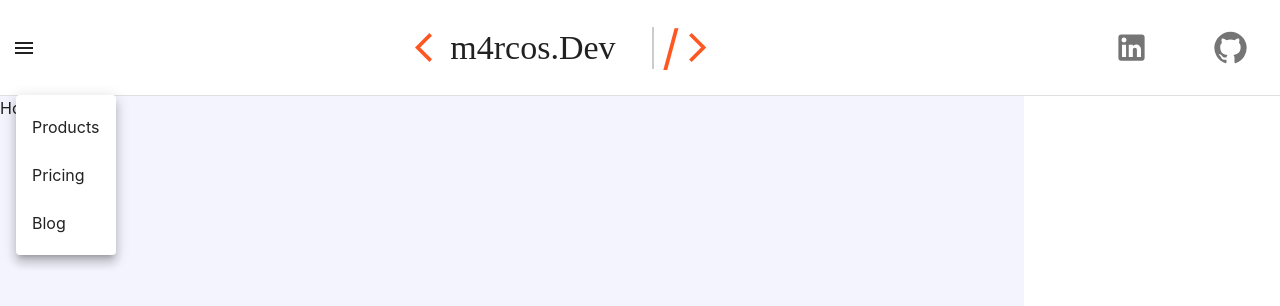
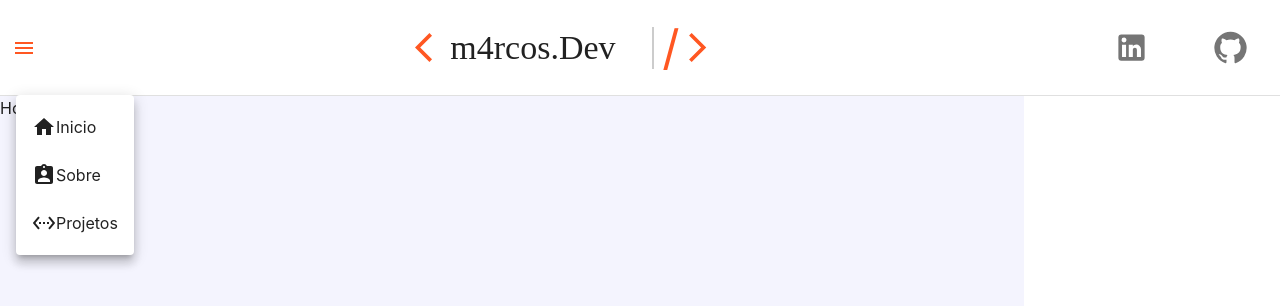
Before and after one commit to m4rcos-dev/m4rcos-dev.github.io, a React (Create React App) app in the folder portfolio/: page / in a window 1280 px wide. Both pictures are taken after a click on the button "account of current user". Shown: the top 306 px of the page. Built offline with nearby package versions, Linux system fonts and the light colour scheme; a small style sheet from the web is missing.

Commit message:
Personaliza NavAppBar e NavDrawer

```diff
--- a/portfolio/src/components/NavAppBar.js
+++ b/portfolio/src/components/NavAppBar.js
@@ -1,12 +1,29 @@
 import React from "react";
 import Box from '@mui/material/Box';
 import IconButton from '@mui/material/IconButton';
-import Typography from '@mui/material/Typography';
 import Menu from '@mui/material/Menu';
 import MenuIcon from '@mui/icons-material/Menu';
 import MenuItem from '@mui/material/MenuItem';
+import HomeIcon from '@mui/icons-material/Home';
+import AssignmentIndIcon from '@mui/icons-material/AssignmentInd';
+import SettingsEthernetIcon from '@mui/icons-material/SettingsEthernet';
+import { styled } from "@mui/material";
 
-const pages = ['Products', 'Pricing', 'Blog'];
+const arrayNavLinksText = ['Inicio', 'Sobre', 'Projetos'];
+const arrayIcons = [
+  <HomeIcon fontSize="medium" />,
+  <AssignmentIndIcon fontSize="medium" />,
+  <SettingsEthernetIcon fontSize="medium" />
+];
+
+const MenuItemCustom = styled(MenuItem)`
+${({ theme }) => `
+cursor: crosshair;
+&:hover {
+  color: ${theme.palette.alternateColor1.main};
+}
+`}
+`
 
 const NavAppBar = () => {
   const [anchorElNav, setAnchorElNav] = React.useState(null);
@@ -19,7 +36,7 @@ const NavAppBar = () => {
     setAnchorElNav(null);
   };
   return (
-      <Box sx={{ display: 'flex'}}>
+    <Box sx={{ display: 'flex' }}>
       <IconButton
         size="large"
         aria-label="account of current user"
@@ -28,7 +45,7 @@ const NavAppBar = () => {
         onClick={handleOpenNavMenu}
         color="inherit"
       >
-          <MenuIcon />
+        <MenuIcon sx={{ color: 'alternateColor1.main'}}/>
       </IconButton>
       <Menu
         id="menu-appbar"
@@ -48,10 +65,11 @@ const NavAppBar = () => {
           display: { xs: 'block', md: 'none' },
         }}
       >
-          {pages.map((page) => (
-            <MenuItem key={page} onClick={handleCloseNavMenu}>
-              <Typography textAlign="center">{page}</Typography>
-            </MenuItem>
+        {arrayNavLinksText.map((page, index) => (
+          <MenuItemCustom key={page} onClick={handleCloseNavMenu}>
+              {arrayIcons[index]}
+              {page}
+          </MenuItemCustom>
         ))}
       </Menu>
     </Box>
--- a/portfolio/src/components/NavDrawer.js
+++ b/portfolio/src/components/NavDrawer.js
@@ -1,11 +1,10 @@
 import React from "react";
 import List from '@mui/material/List';
-import ListItem from '@mui/material/ListItem';
 import ListItemButton from '@mui/material/ListItemButton';
 import HomeIcon from '@mui/icons-material/Home';
 import AssignmentIndIcon from '@mui/icons-material/AssignmentInd';
 import SettingsEthernetIcon from '@mui/icons-material/SettingsEthernet';
-import { Box, styled, Typography } from "@mui/material";
+import { Box, styled } from "@mui/material";
 import { Link } from 'react-router-dom';
 
 class NavDrawer extends React.Component {
@@ -13,21 +12,15 @@ class NavDrawer extends React.Component {
     const ListemItemButtonCustom = styled(ListItemButton)`
     ${({ theme }) => `
     cursor: crosshair;
+    display: flex;
+    flex-direction: column;
     justify-content: center;
     &:hover {
       color: ${theme.palette.alternateColor1.main};
     }
     `}
     `
-    const TypographyCustom = styled(Typography)`
-    ${({ theme }) => `
-    cursor: crosshair;
-    justify-content: center;
-    &:hover {
-      color: ${theme.palette.alternateColor1.main};
-    }
-    `}
-    `
+
     const arrayNavLinksText = ['Inicio', 'Sobre', 'Projetos'];
     const arrayNavLinks = ['/', '/about', '/projects'];
     const arrayIcons = [
@@ -40,18 +33,12 @@ class NavDrawer extends React.Component {
       <Box sx={{ display: 'flex', flexDirection: 'column', alignItems: 'center' }}>
         <List sx={{ mb: '3rem', mt: '9rem', }}>
           {arrayNavLinksText.map((text, index) => (
-            <ListItem key={text}>
-
-              <ListemItemButtonCustom divider>
-                <Link to={arrayNavLinks[index]} style={{ textDecoration: 'none', color: 'inherit' }}>
-                  <ListemItemButtonCustom>
-                    {arrayIcons[index]}
-                  </ListemItemButtonCustom>
-                  <TypographyCustom variant="h5" fontFamily='Hack'>{text}</TypographyCustom>
-                </Link>
+            <Link to={arrayNavLinks[index]} style={{ textDecoration: 'none', color: 'inherit' }}>
+              <ListemItemButtonCustom divider sx={{ fontFamily: 'Hack', fontSize: '1.5rem', mb: '1rem' }}>
+                {arrayIcons[index]}
+                {text}
               </ListemItemButtonCustom>
-
-            </ListItem>
+            </Link>
           ))}
         </List>
       </Box >
```
Lines whose indentation alone changed are shown as unchanged.
